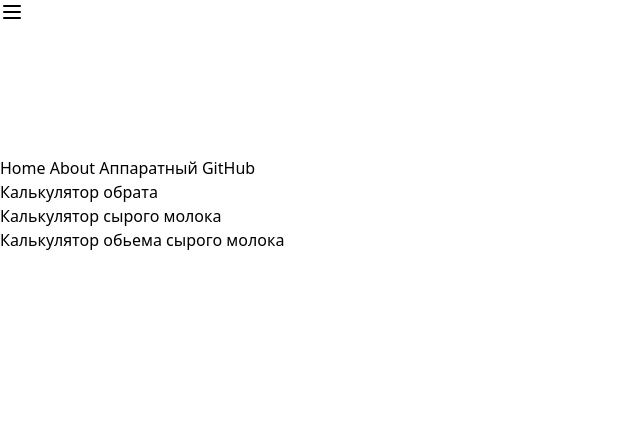
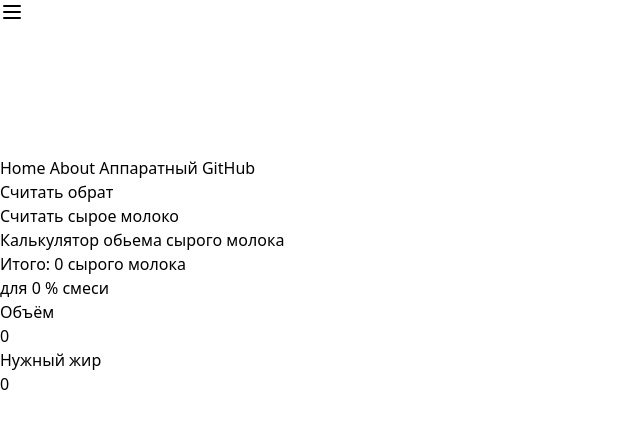
Before and after one commit to Roman-wdesign/tom-milk, a Vue app: page /gear/raw in a window 1280 px wide. Shown: the top 428 px of the page, without its empty margins (0-640 px from the left). Built offline with nearby package versions, Linux system fonts and the light colour scheme.

Commit message:
Raw milk calc was  added

```diff
--- a/src/Gear/gearRouter.ts
+++ b/src/Gear/gearRouter.ts
@@ -1,4 +1,3 @@
-
 const gearRoutes = [
     {
         path: '/gear', name: 'gear', component: () => import('@/shared/views/GearView.vue'),
--- a/src/shared/helpers/vars.ts
+++ b/src/shared/helpers/vars.ts
@@ -3,3 +3,5 @@ export const firstSourCream = 10
 export const secondSourCream = 15
 export const thirdSourCream = 2
 export const fourthSourCream = 25
+
+export const rawMilk = 4
--- a/src/shared/views/GearRawView.vue
+++ b/src/shared/views/GearRawView.vue
@@ -1,5 +1,46 @@
-<script setup lang="ts"></script>
+<script setup lang="ts">
+import { ref, computed } from 'vue'
+import { rawMilk } from '@/shared/helpers/vars'
+import { fatSourCream } from '@/shared/helpers/vars'
+import MainGearInput from '@/Gear/gear-Inputs/MainGearInput.vue'
+
+const curVolumeInput = ref(0)
+const curFatInput = ref(0)
+
+const fatMilk = computed<number>(() => Math.round(rawMilk - curFatInput.value))
+
+const сalcRawMilk = computed<number>(
+  () => Math.round(curVolumeInput.value * fatMilk.value) / fatSourCream
+)
+const totalCalcRawMilk = computed<number>(() =>
+  Math.round(curVolumeInput.value + сalcRawMilk.value)
+)
+</script>
 
 <template>
-  <h5 class="text-2xl mt-16">Калькулятор обьема сырого молока</h5>
+  <div class="container mx-auto">
+    <div class="flex justify-center mt-6 my-4">
+      <h5 class="mt-16">Калькулятор обьема сырого молока</h5>
+    </div>
+    <div class="flex justify-center my-8 font-bold">
+      Итого: {{ totalCalcRawMilk }} сырого молока <br />для {{ curFatInput }} % смеси
+    </div>
+    <div class="grid grid-cols-1 md:grid-cols-2 lg:grid-cols-1 gap-4">
+      <div class="flex justify-center my-4">
+        <div>
+          <MainGearInput label="введите число" v-model.number="curVolumeInput">
+            <template #header>Объём</template>
+          </MainGearInput>
+        </div>
+      </div>
+
+      <div class="flex justify-center my-4">
+        <div>
+          <MainGearInput label="введите число" v-model.number="curFatInput">
+            <template #header>Нужный жир</template>
+          </MainGearInput>
+        </div>
+      </div>
+    </div>
+  </div>
 </template>
--- a/src/shared/views/GearView.vue
+++ b/src/shared/views/GearView.vue
@@ -2,13 +2,20 @@
   <div class="container mx-auto">
     <div class="grid grid-cols-1 md:grid-cols-2 lg:grid-cols-2 gap-4 mt-16">
       <div class="flex justify-center my-4">
-        <RouterLink to="/gear/calc"><p>Калькулятор обрата</p></RouterLink>
+        <RouterLink
+          class="active:text-emerald-600 hover:text-cyan-600 visited:text-blue-500"
+          to="/gear/calc"
+          ><p>Считать обрат</p></RouterLink
+        >
       </div>
       <div class="flex justify-center my-4">
-        <RouterLink to="/gear/raw"><p>Калькулятор сырого молока</p></RouterLink>
+        <RouterLink
+          class="active:text-emerald-600 hover:text-cyan-600 visited:text-blue-500"
+          to="/gear/raw"
+          ><p>Считать сырое молоко</p></RouterLink
+        >
       </div>
     </div>
   </div>
-
   <router-view></router-view>
 </template>
```
Also changed, not shown: 1 other file (tests, documents, lock files or other folders).
